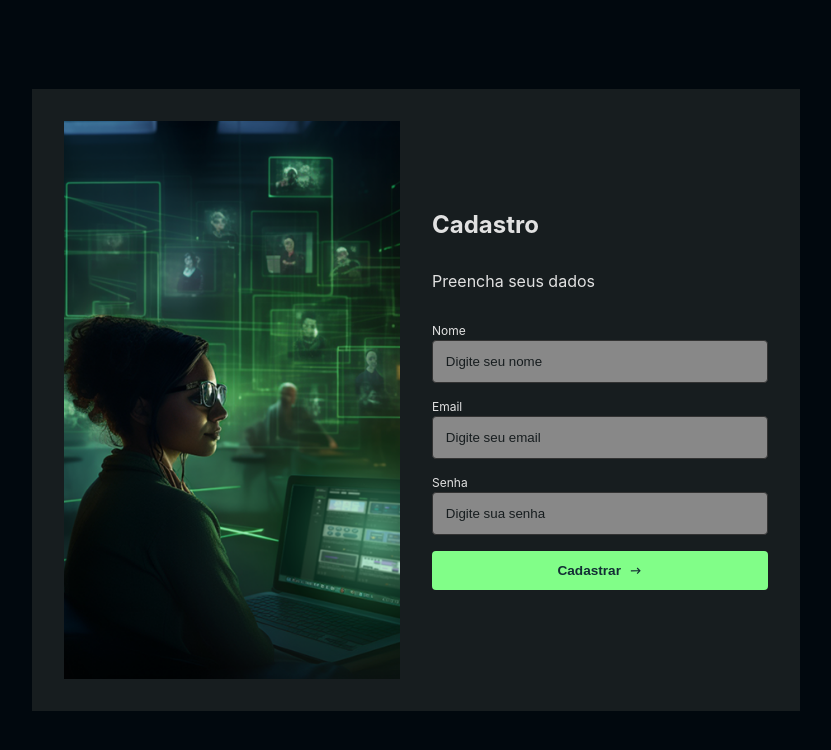
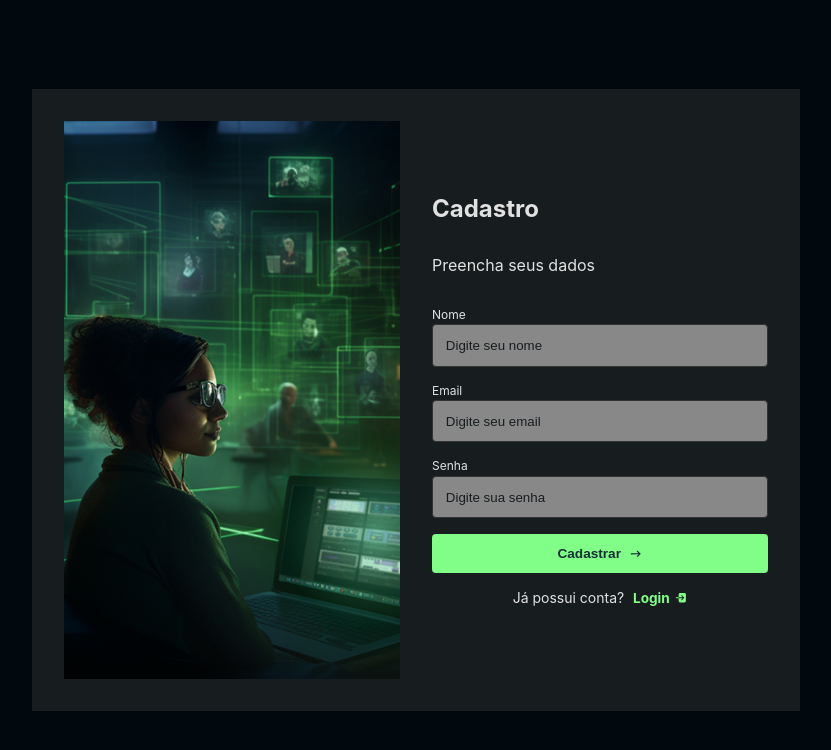
Before and after one commit to danielcoosta1/CodeConnect, a React (Vite) app: page /cadastro in a window 1280 px wide. Shown: the top 750 px of the page, without its empty margins (224-1055 px from the left). Built offline with nearby package versions, Linux system fonts and the light colour scheme.

Commit message:
Melhorando a estilização da página de cadastro

```diff
--- a/src/pages/Cadastro/index.jsx
+++ b/src/pages/Cadastro/index.jsx
@@ -4,17 +4,20 @@ import {
   ContainerContent,
   ContainerForm,
   ContainerImg,
+  ContainerLogin,
+  ContainerLoginSucesso,
   ContainerSucesso,
   ContainerWrapper,
   Form,
   LinkLogin,
+  LinkLoginSucesso,
 } from "./style";
 import axios from "axios";
 import { useState } from "react";
 
 import { CgArrowRight } from "react-icons/cg";
 import { FiLoader } from "react-icons/fi";
-
+import { IoLogIn } from "react-icons/io5";
 
 import imgCadastro from "./assets/img_cadastro.png";
 import { toastSucesso } from "../../utils/toast";
@@ -66,9 +69,9 @@ const Cadastro = () => {
           {cadastroSucesso ? (
             <ContainerSucesso>
               <p>Cadastro realizado com sucesso!</p>
-              <p>
-                Você já pode fazer <LinkLogin to="/login">login</LinkLogin>
-              </p>
+              <ContainerLoginSucesso>
+                Você já pode fazer <LinkLoginSucesso to="/login">login <IoLogIn /></LinkLoginSucesso>
+              </ContainerLoginSucesso>
             </ContainerSucesso>
           ) : (
             <Form onSubmit={handleSubmit}>
@@ -110,6 +113,12 @@ const Cadastro = () => {
                 <p>{loading ? "Carregando..." : "Cadastrar "}</p>
                 {loading ? <FiLoader /> : <CgArrowRight />}
               </Button>
+              <ContainerLogin>
+                <p style={{ fontSize: "14px" }}> Já possui conta?</p>
+                <LinkLogin to="/login">
+                  Login <IoLogIn />
+                </LinkLogin>
+              </ContainerLogin>
             </Form>
           )}
         </ContainerForm>
--- a/src/pages/Cadastro/style.js
+++ b/src/pages/Cadastro/style.js
@@ -49,8 +49,19 @@ export const ContainerSucesso = styled.div`
   font-size: 1.25rem;
 `;
 
-export const LinkLogin = styled(Link)`
+export const ContainerLoginSucesso = styled.div`
+  display: flex;
+  gap: 0.55rem;
+  text-align: center;
+  font-size: 0.95rem;
+`;
+
+export const LinkLoginSucesso = styled(Link)`
   color: #81fe88;
+  font-weight: bold;
+  display: flex;
+  align-items: center;
+  gap: 0.25rem;
 
   &:hover {
     text-decoration: underline;
@@ -88,11 +99,7 @@ export const CampoInput = styled.div`
       border-color: #81fe88;
     }
   }
-
 `;
-
-
-
 
 export const Button = styled.button`
   display: flex;
@@ -112,3 +119,31 @@ export const Button = styled.button`
     background-color: #66d75b;
   }
 `;
+
+export const ContainerLogin = styled.div`
+  display: flex;
+
+  gap: 0.55rem;
+  text-align: center;
+  font-size: 0.85rem;
+
+  justify-content: center;
+  align-items: center;
+
+  p {
+    margin: 0;
+  }
+`;
+
+export const LinkLogin = styled(Link)`
+  color: #81fe88;
+  font-weight: bold;
+  display: flex;
+  align-items: center;
+  gap: 0.25rem;
+
+  &:hover {
+    text-decoration: underline;
+    scale: 1.1;
+  }
+`;
```
